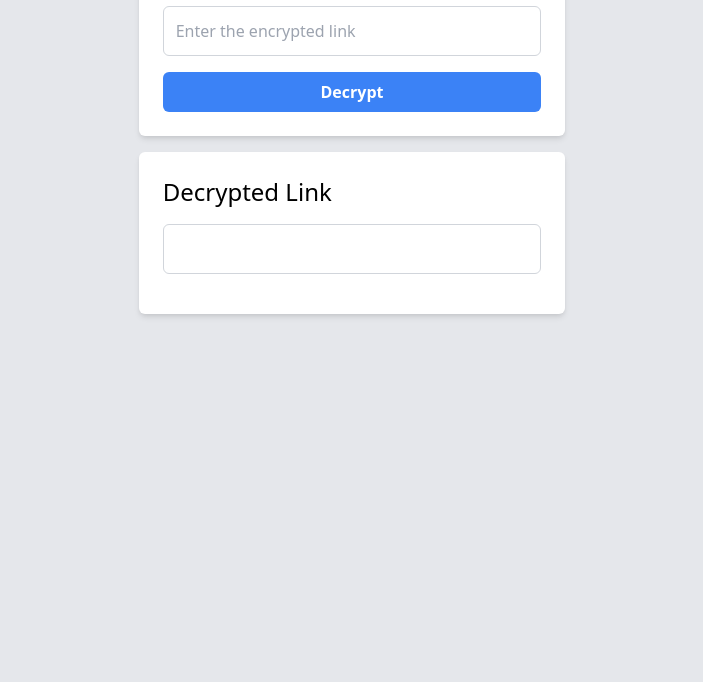
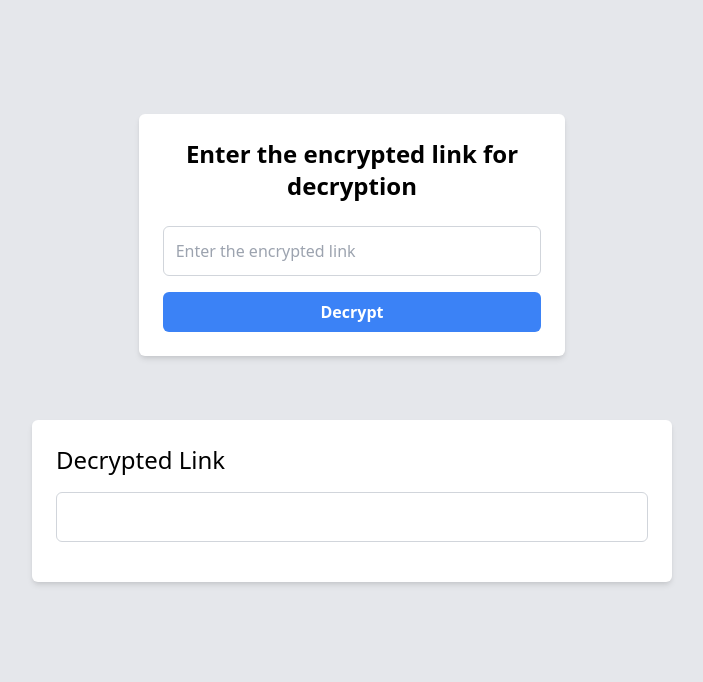
Before and after one commit to vinyashegde/online-paper-submission, a plain HTML site: page encrypt.html in a window 1280 px wide. Shown: the part 118-800 px from the top of the page, without its empty margins (288-991 px from the left). Drawn offline with nearby package versions, Linux system fonts and the light colour scheme.

Commit message:
review2 changes1

```diff
--- a/encrypt.html
+++ b/encrypt.html
@@ -13,11 +13,11 @@
     <link rel="stylesheet" href="https://cdnjs.cloudflare.com/ajax/libs/toastr.js/latest/toastr.min.css">
 </head>
 
-<body class="bg-gray-200 font-sans">
+<body class="bg-gray-200 font-sans"><br><br><br><br><br><br><br><br>
 
     <div class="container mx-auto mt-10 flex justify-center items-center">
         <div class="w-1/3 bg-white p-6 rounded-md shadow-md">
-            <h1 class="text-3xl font-semibold mb-6 text-center">Decryption Tool</h1>
+            <h1 class="text-2xl font-semibold mb-6 text-center">Enter the encrypted link for decryption</h1>
             <div class="mb-4">
                 <input type="text" id="encryptedLinkToDecrypt"
                     class="form-input w-full p-3 border border-gray-300 rounded-md"
@@ -26,10 +26,10 @@
             <button onclick="decryptLink()"
                 class="bg-blue-500 hover:bg-blue-700 text-white font-bold py-2 px-4 rounded-md w-full">Decrypt</button>
         </div>
-    </div>
+    </div><br><br>
 
     <div class="flex justify-center mt-4">
-        <div class="w-1/3 bg-white p-6 rounded-md shadow-md">
+        <div class="w-1/2 bg-white p-6 rounded-md shadow-md">
             <h2 class="text-2xl mb-4">Decrypted Link</h2>
             <div class="mb-4">
                 <input type="text" id="decryptedLink"
```
